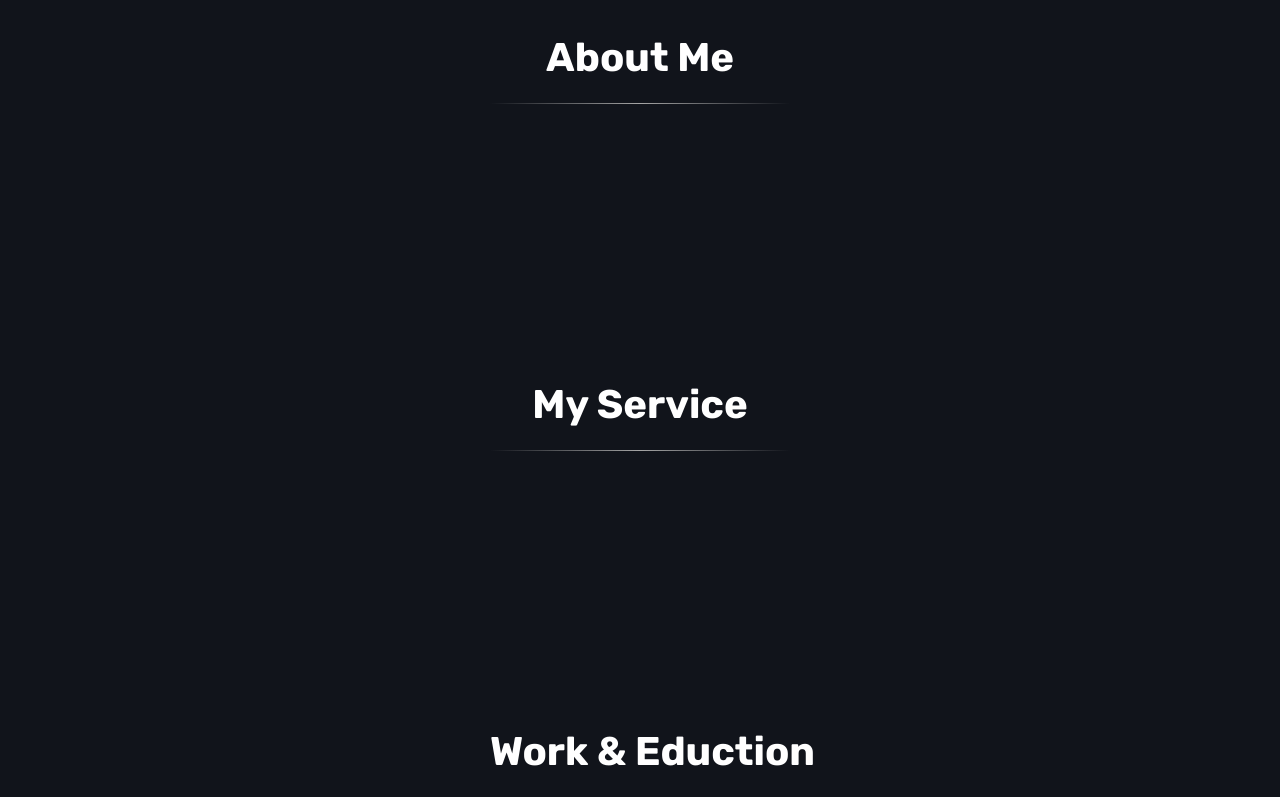
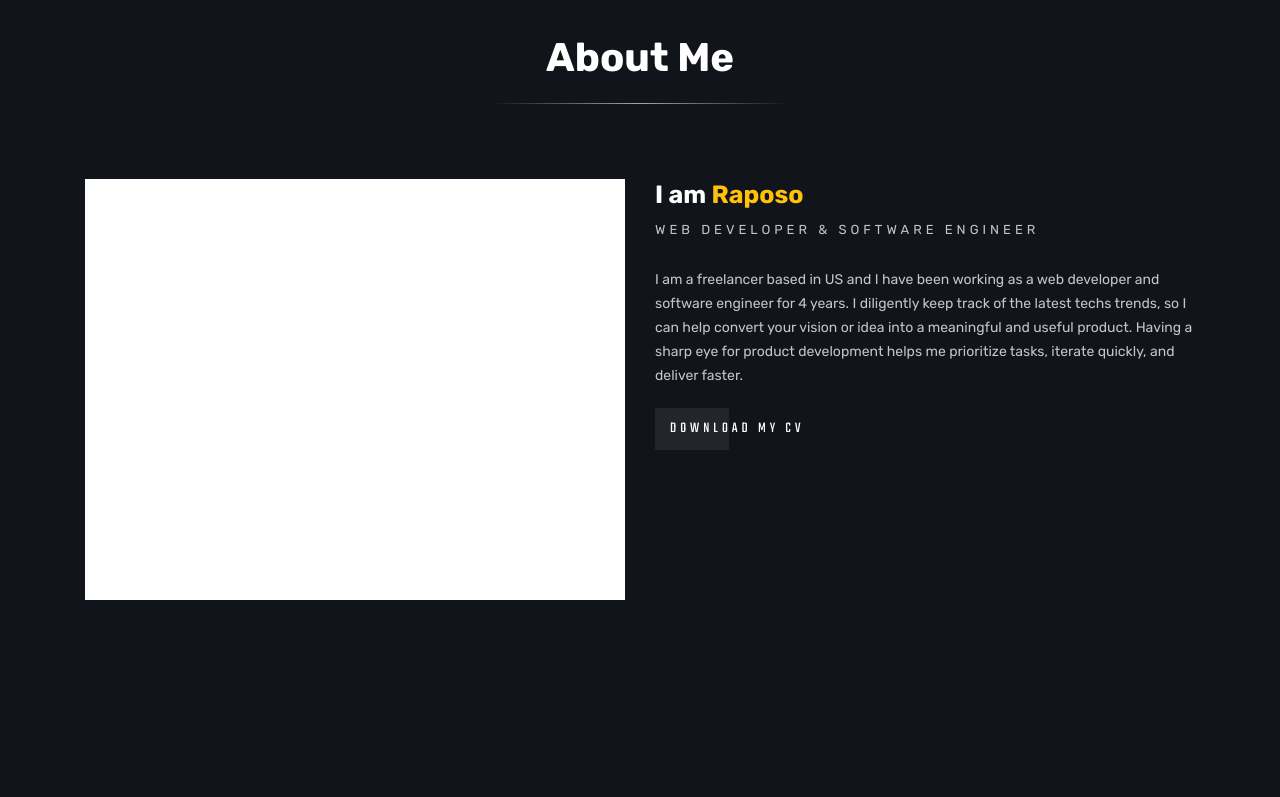
Before and after one commit to GabrielRaposoD/portfolio_raposo, a Next.js app: page / in a window 1280 px wide. Shown: the part 728-1525 px from the top of the page. Built offline with nearby package versions, Linux system fonts and the light colour scheme.

Commit message:
updates AboutMe section

```diff
--- a/src/components/AboutMe/AboutMe.tsx
+++ b/src/components/AboutMe/AboutMe.tsx
@@ -1,10 +1,35 @@
-import { SectionTitle } from 'components';
+import { ActionButton, SectionTitle } from 'components';
+import Link from 'next/link';
 
 const AboutMe: React.FC = () => {
   return (
     <section className='bg-lighterGray w-full py-[100px]' id='about'>
       <div className='container flex flex-col items-center justify-center mx-auto'>
         <SectionTitle title='About Me' />
+        <div className='flex flex-row gap-x-[30px]'>
+          <div className='h-[421px] w-[540px]  bg-white' />
+          <div className='flex flex-col max-w-[540px]'>
+            <h3 className='text-[25px] font-bold leading-[1.3] mb-2.5'>
+              I am <span className='text-secondary'>Raposo</span>
+            </h3>
+            <h6 className='font-normal text-[13px] leading-[1.3] text-[#c3c3c3] tracking-[4px] mb-[30px]'>
+              WEB DEVELOPER & SOFTWARE ENGINEER
+            </h6>
+            <p className='text-sm text-[#c5c5c5] leading-6 mb-5'>
+              I am a freelancer based in US and I have been working as a web
+              developer and software engineer for 4 years. I diligently keep
+              track of the latest techs trends, so I can help convert your
+              vision or idea into a meaningful and useful product. Having a
+              sharp eye for product development helps me prioritize tasks,
+              iterate quickly, and deliver faster.
+            </p>
+            <Link href='https://assets-raposo.s3.amazonaws.com/resume.pdf'>
+              <a target='_blank'>
+                <ActionButton text='Download my Cv' />
+              </a>
+            </Link>
+          </div>
+        </div>
       </div>
     </section>
   );
--- /dev/null
+++ b/src/components/ActionButton/ActionButton.tsx
@@ -0,0 +1,26 @@
+interface ActionButtonProps {
+  id?: string;
+  text: string;
+  type?: 'submit' | 'reset' | 'button' | undefined;
+  onClick?: () => void;
+}
+
+const ActionButton: React.FC<ActionButtonProps> = ({
+  id,
+  type,
+  text,
+  onClick,
+}) => {
+  return (
+    <button
+      className='max-w-max z-10 leading-6 after:z-0 relative px-[15px] py-[9px] uppercase tracking-[4px] text-[15px] text-white bg-transparent font-teko after:absolute after:left-0 after:top-0 after:bg-white after:w-[45%] after:h-full after:transition-all after:bg-opacity-[0.07] after:duration-500 hover:after:w-full'
+      id={id}
+      type={type}
+      onClick={onClick}
+    >
+      {text}
+    </button>
+  );
+};
+
+export default ActionButton;
--- /dev/null
+++ b/src/components/ActionButton/index.ts
@@ -0,0 +1 @@
+export { default as ActionButton } from './ActionButton';
--- a/src/components/Header/Header.tsx
+++ b/src/components/Header/Header.tsx
@@ -1,7 +1,7 @@
 import Typewriter from 'typewriter-effect';
 import { FOOTER_LINKS } from 'utils/constants';
 import Link from 'next/link';
-import { OutlinedAnchorButton } from 'components';
+import { OutlinedAnchor } from 'components';
 
 const Header: React.FC = () => {
   return (
@@ -52,8 +52,8 @@ const Header: React.FC = () => {
         </ul>
       </nav>
       <div className='flex flex-row gap-x-[15px]'>
-        <OutlinedAnchorButton id='work' text='View Work' />
-        <OutlinedAnchorButton id='contact' text='Hire Me' />
+        <OutlinedAnchor id='portfolio' text='View Work' />
+        <OutlinedAnchor id='contact' text='Hire Me' />
       </div>
     </header>
   );
--- /dev/null
+++ b/src/components/OutlinedAnchor/OutlinedAnchor.tsx
@@ -0,0 +1,18 @@
+import Link from 'next/link';
+
+interface OutlinedAnchorProps {
+  id: string;
+  text: string;
+}
+
+const OutlinedAnchor: React.FC<OutlinedAnchorProps> = ({ id, text }) => {
+  return (
+    <Link href={`#${id}`}>
+      <a className='border-primary px-8 py-2 border-2 border-solid rounded-[30px] transition-all duration-500 hover:bg-transparent bg-primary text-sm font-medium tracking-[0.5px] leading-6'>
+        {text}
+      </a>
+    </Link>
+  );
+};
+
+export default OutlinedAnchor;
--- /dev/null
+++ b/src/components/OutlinedAnchor/index.ts
@@ -0,0 +1 @@
+export { default as OutlinedAnchor } from './OutlinedAnchor';
--- a/src/components/OutlinedAnchorButton/OutlinedAnchorButton.tsx
+++ /dev/null
@@ -1,25 +0,0 @@
-import Link from 'next/link';
-
-interface OutlinedAnchorButtonProps {
-  id: string;
-  text: string;
-}
-
-const OutlinedAnchorButton: React.FC<OutlinedAnchorButtonProps> = ({
-  id,
-  text,
-}) => {
-  return (
-    <button
-      className='border-primary px-8 py-2 border-2 border-solid rounded-[30px] transition-all duration-500 hover:bg-transparent bg-primary text-sm font-medium tracking-[0.5px] leading-6'
-      id='header'
-      title={id}
-    >
-      <Link href={`#${id}`}>
-        <a>{text}</a>
-      </Link>
-    </button>
-  );
-};
-
-export default OutlinedAnchorButton;
--- a/src/components/OutlinedAnchorButton/index.ts
+++ /dev/null
@@ -1 +0,0 @@
-export { default as OutlinedAnchorButton } from './OutlinedAnchorButton';
--- a/src/components/index.ts
+++ b/src/components/index.ts
@@ -6,6 +6,7 @@ export { Portfolio } from './Portfolio';
 export { MyService } from './MyService';
 export { Contact } from './Contact';
 export { FooterIcon } from './FooterIcon';
-export { OutlinedAnchorButton } from './OutlinedAnchorButton';
+export { OutlinedAnchor } from './OutlinedAnchor';
 export { NavBar } from './NavBar';
 export { SectionTitle } from './SectionTitle';
+export { ActionButton } from './ActionButton';
```
